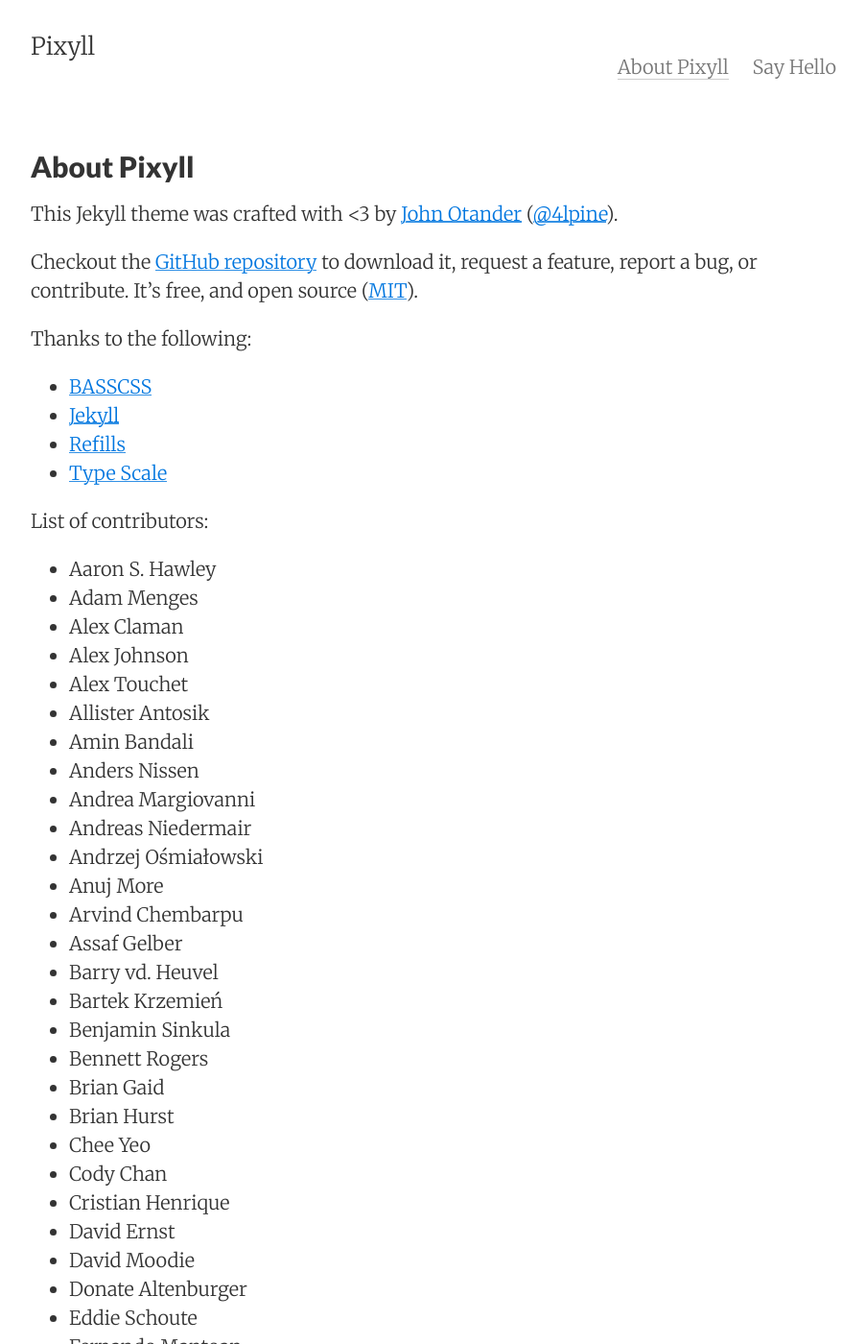
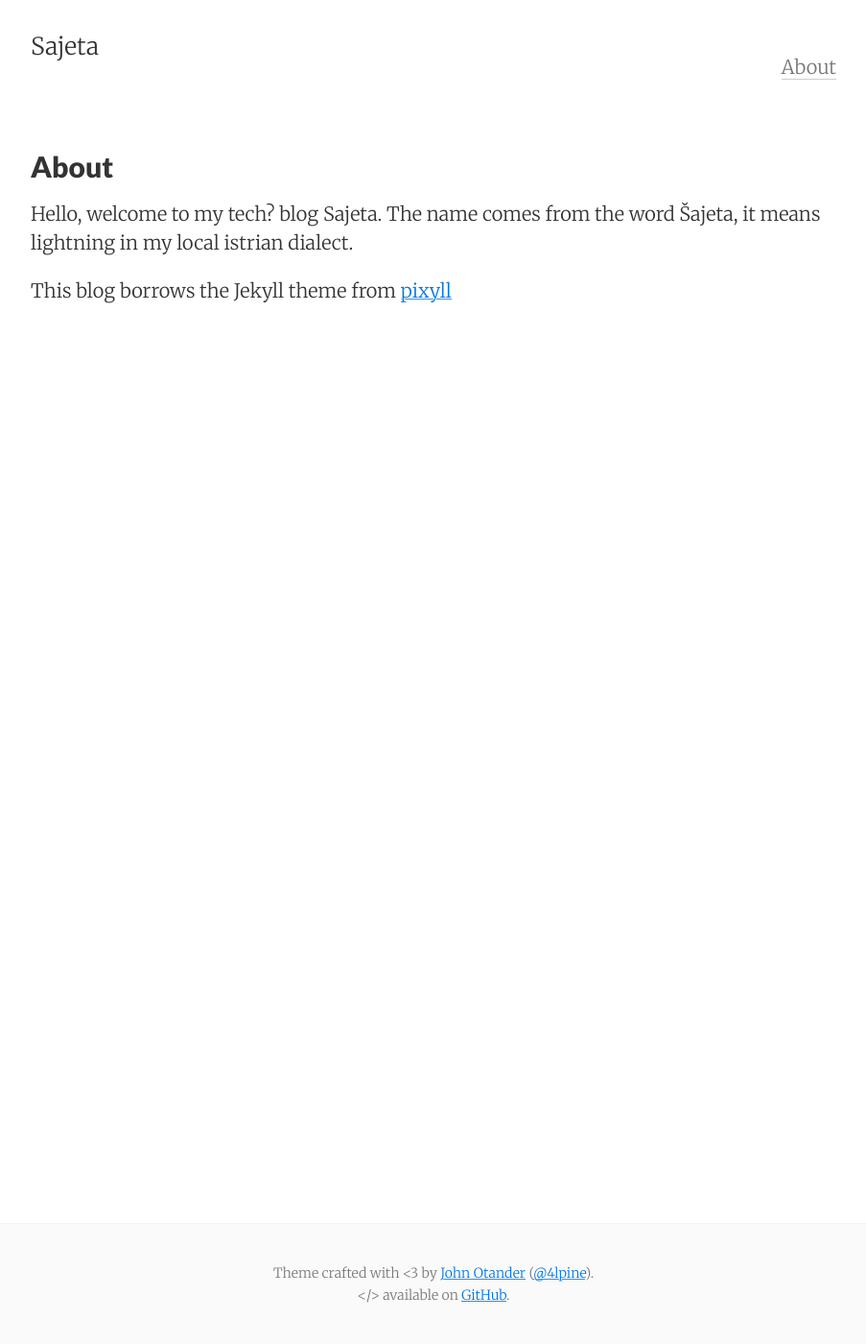
Before and after one commit to l0kol/l0kol.github.io, a Jekyll site: the page built from about.md, in a window 1280 px wide and 1400 px high. Shown: the whole window at 96% size, without its empty margins (188-1091 px from the left). Built offline with Jekyll 4.4.1, drawn with Linux system fonts in a browser that asks for light colours; some of the changed text lies outside the part shown.

Commit message:
testing, still fork of the theme

```diff
--- a/_config.yml
+++ b/_config.yml
@@ -1,11 +1,11 @@
 # Site settings
-title:       Pixyll
-email:       your_email@example.com
-author:      John Otander
-description: "A simple, beautiful theme for Jekyll that emphasizes content rather than aesthetic fluff."
+title:       Sajeta
+email:       luka.levac@gmail.com
+author:      Luka Levac
+description: "Blog for personal projects, ideas and thoughts."
 baseurl:     ""
-url:         "https://pixyll.com"
-date_format: "%b %-d, %Y"
+url:         "l0kol.github.io"
+date_format: "%-d %b, %Y"
 header_pages:
  - about.md
  - contact.html
@@ -47,22 +47,13 @@ facebook_appid:
 facebook_comments_number: 10
 
 # Social icons
-github_username:
-reddit_username:
-bitbucket_username:
+github_username: l0kol
 stackoverflow_id:
 twitter_username:
-skype_username:
 steam_nickname:
-google_plus_id:
 linkedin_username:
-angellist_username:
 medium_id:
-bitcoin_url:
-paypal_url:
-flattr_button:
 telegram_username:
-vk_id:
 
 # Post sharing icons
 show_sharing_icons: false
@@ -98,15 +89,6 @@ text:
     related_posts:  'Related Posts'
   index:
     coming_soon: 'Coming soon...'
-  contact:
-    email:    'Email Address'
-    content:  'What would you like to say?'
-    subject:  'New submission!'
-    submit:   'Say Hello'
-    ajax:
-      sending:  'sending..'
-      sent:     'Message sent!'
-      error:    'Error!'
   thanks: 'Thanks for contacting us. We will reply as soon as possible.'
   og_locale: 'en_US'
 
--- a/about.md
+++ b/about.md
@@ -1,94 +1,10 @@
 ---
 layout: page
-title: About Pixyll
+title: About
 permalink: /about/
 tags: about
 ---
 
-This Jekyll theme was crafted with <3 by [John Otander](https://johno.com/)
-([@4lpine](https://twitter.com/4lpine)).
+Hello, welcome to my tech? blog Sajeta. The name comes from the word Šajeta, it means lightning in my local istrian dialect.
 
-Checkout the [GitHub repository](https://github.com/johno/pixyll) to download it,
-request a feature, report a bug, or contribute. It's free, and open source
-([MIT](https://opensource.org/licenses/MIT)).
-
-Thanks to the following:
-
-* [BASSCSS](https://basscss.com/)
-* [Jekyll](https://jekyllrb.com/)
-* [Refills](https://refills.bourbon.io/)
-* [Type Scale](https://type-scale.com/)
-
-List of contributors:
-
-- Aaron S. Hawley
-- Adam Menges
-- Alex Claman
-- Alex Johnson
-- Alex Touchet
-- Allister Antosik
-- Amin Bandali
-- Anders Nissen
-- Andrea Margiovanni
-- Andreas Niedermair
-- Andrzej Ośmiałowski
-- Anuj More
-- Arvind Chembarpu
-- Assaf Gelber
-- Barry vd. Heuvel
-- Bartek Krzemień
-- Benjamin Sinkula
-- Bennett Rogers
-- Brian Gaid
-- Brian Hurst
-- Chee Yeo
-- Cody Chan
-- Cristian Henrique
-- David Ernst
-- David Moodie
-- Donate Altenburger
-- Eddie Schoute
-- Fernando Mantoan
-- Gurchet Rai
-- Harish Narayanan
-- Jack Platten
-- Jehan Tremback
-- Jiaxi Gu (Isaac)
-- John Otander
-- Jordan Danielewski
-- Josh Buxton
-- Kirill Kulikov
-- Kyle Maxwell
-- Marta Sztybor
-- Martin Wagner
-- Matthew Graybosch
-- Maxim Tsoy
-- Mete Balci
-- Mike Lloyd
-- Mikhail Grachev
-- mindwind
-- Nick Rakochy
-- Nikolay Georgiev
-- Noel Bautista
-- Oliver Hamlet
-- Onur (e0i)
-- Praveer Gupta
-- Rassol (Karmeye)
-- Renato Fialho
-- Ricky Han
-- Roberto Pesando
-- Ryan Jacobs
-- Scott Martin
-- Selim Eren Bekçe
-- Shruti Rijhwani
-- Steef Hegeman
-- Tehmasp Chaudhri
-- Thomas Galvin
-- Timothy Gu
-- Tom Kraak
-- Vishnu Ks
-- Vladislav Arbatov
-- Wilfred Hughes
-- Yaroslav Yadrishnikov
-- Yee Chie Tu
-- Yeou Chien
+This blog borrows the Jekyll theme from [pixyll](https://github.com/johno/pixyll)
```
Also changed, not shown: 404.md (+1 -1 lines), contact.html (deleted, +0 -47 lines).
